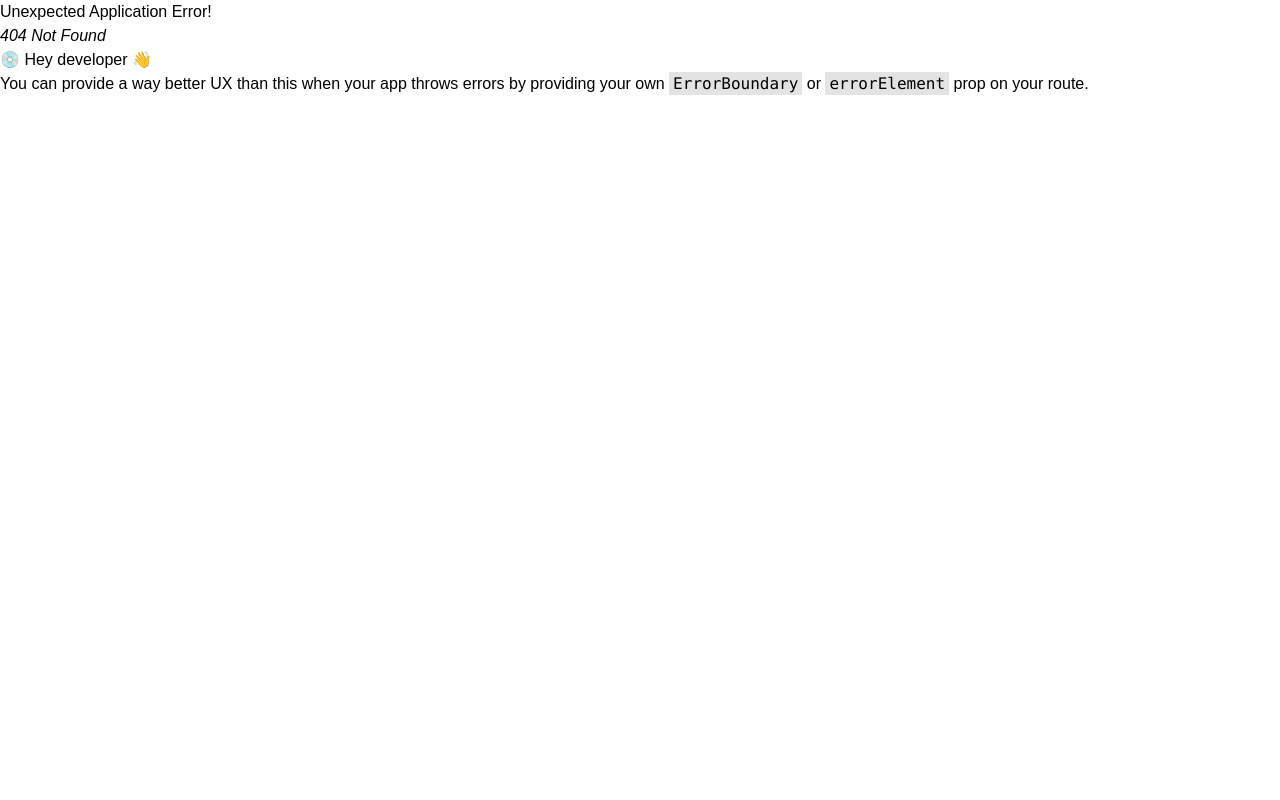
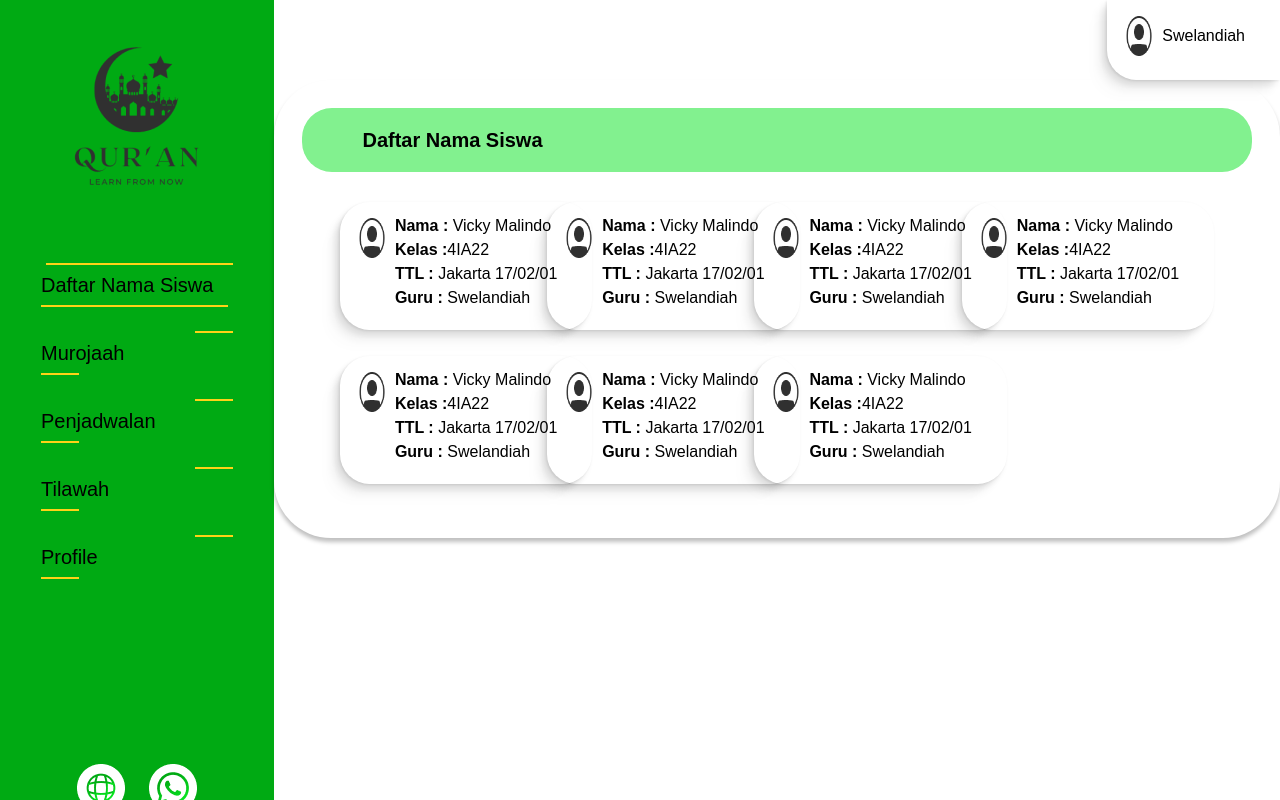
Before and after one commit to vickymalindo/skripsi-ngaji, a React (Vite) app: page /teacher/students in a window 1280 px wide. Before the commit this address had no page. Built offline with nearby package versions, Linux system fonts and the light colour scheme.

Commit message:
add page teacher and implement all student also form

```diff
--- /dev/null
+++ b/src/pages/teacher/Student.tsx
@@ -0,0 +1,60 @@
+import { CardProfile } from '../../views/atoms/Cards';
+import TitlePage from '../../views/atoms/TitlePage';
+import Appbar from '../../views/molecules/Appbar';
+
+const Student = () => {
+  return (
+    <div className='relative left-0 w-full lg:left-[274px] lg:w-[calc(100%-274px)] transition duration-300 ease-out'>
+      <Appbar username='Swelandiah' />
+      <div className='w-full box-shadow px-[22px] py-[22px] lg:px-7 lg:py-7 rounded-[57px]'>
+        <TitlePage page='Daftar Nama Siswa' />
+        <div className='grid grid-cols-1 min-[560px]:grid-cols-2 min-[886px]:grid-cols-3 lg:grid-cols-2 xl:grid-cols-4 place-items-center px-[33.47px] sm:px-[40.47px] lg:px-[60.47px]'>
+          <CardProfile
+            name='Vicky Malindo'
+            group='4IA22'
+            birthdate='Jakarta 17/02/01'
+            teacher='Swelandiah'
+          />
+          <CardProfile
+            name='Vicky Malindo'
+            group='4IA22'
+            birthdate='Jakarta 17/02/01'
+            teacher='Swelandiah'
+          />
+          <CardProfile
+            name='Vicky Malindo'
+            group='4IA22'
+            birthdate='Jakarta 17/02/01'
+            teacher='Swelandiah'
+          />
+          <CardProfile
+            name='Vicky Malindo'
+            group='4IA22'
+            birthdate='Jakarta 17/02/01'
+            teacher='Swelandiah'
+          />
+          <CardProfile
+            name='Vicky Malindo'
+            group='4IA22'
+            birthdate='Jakarta 17/02/01'
+            teacher='Swelandiah'
+          />
+          <CardProfile
+            name='Vicky Malindo'
+            group='4IA22'
+            birthdate='Jakarta 17/02/01'
+            teacher='Swelandiah'
+          />
+          <CardProfile
+            name='Vicky Malindo'
+            group='4IA22'
+            birthdate='Jakarta 17/02/01'
+            teacher='Swelandiah'
+          />
+        </div>
+      </div>
+    </div>
+  );
+};
+
+export default Student;
--- a/src/utils/SidebarProps.tsx
+++ b/src/utils/SidebarProps.tsx
@@ -43,7 +43,7 @@ export const sidebarOrtu: SidebarProps[] = [
 export const sidebarGuru: SidebarProps[] = [
   {
     text: 'Daftar Nama Siswa',
-    href: '/siswa',
+    href: '/teacher/students',
   },
   {
     text: 'Murojaah',
@@ -51,7 +51,7 @@ export const sidebarGuru: SidebarProps[] = [
   },
   {
     text: 'Penjadwalan',
-    href: '/penjadwalan',
+    href: '/teacher/shedule',
   },
   {
     text: 'Tilawah',
--- /dev/null
+++ b/src/views/molecules/Forms.tsx
@@ -0,0 +1,29 @@
+import Button from '../atoms/Button';
+import { InputFloating } from '../atoms/Inputs';
+import TitlePage from '../atoms/TitlePage';
+import Appbar from './Appbar';
+
+const Forms = () => {
+  return (
+    <div className='relative left-0 w-full lg:left-[274px] lg:w-[calc(100%-274px)] transition duration-300 ease-out'>
+      <Appbar username='Swelandiah' />
+      <div className='w-full box-shadow px-[22px] py-[22px] lg:px-7 lg:py-7 rounded-[57px]'>
+        <TitlePage page='Input Data Muraja’ah' />
+        <div className='px-[33.47px] sm:px-[40.47px] lg:px-[60.47px]'>
+          <InputFloating classname='mb-[39px]' label='Hari' />
+          <InputFloating classname='mb-[39px]' label='Tanggal' />
+          <InputFloating classname='mb-[39px]' label='Bulan' />
+          <InputFloating classname='mb-[39px]' label='Tahun' />
+          <InputFloating classname='mb-[39px]' label='Surat' />
+          <InputFloating classname='mb-[39px]' label='Ayat' />
+          <InputFloating classname='mb-[39px]' label='Juz' />
+          <div className='flex w-full justify-end mt-[49px] mb-[45px] '>
+            <Button children='Buat' />
+          </div>
+        </div>
+      </div>
+    </div>
+  );
+};
+
+export default Forms;
--- a/src/views/molecules/Sidebars.tsx
+++ b/src/views/molecules/Sidebars.tsx
@@ -88,9 +88,35 @@ export const SidebarAdmin = () => {
 };
 
 export const SidebarTeacher = () => {
+  const isClick = useAppSelector((state) => state.toggle.clicked);
+  const [isOpen, setIsOpen] = React.useState(isClick);
+  const dispatch = useAppDispatch();
+
+  React.useEffect(() => {
+    setIsOpen((prev) => (prev = isClick));
+  }, [isClick]);
+
   return (
-    <aside className='w-[274px] bg-dark-green fixed left-0 h-full'>
-      <div className='px-[9px] pt-[45px]'>
+    <div
+      className={
+        'transition duration-300 ease-out opacity-0 fixed lg:opacity-100' +
+        (isOpen
+          ? ' opacity-100 bg-black-rgba w-full h-screen z-10'
+          : ' opacity-0')
+      }>
+      <aside
+        className={
+          'lg:w-[274px] bg-dark-green fixed left-0 h-full overflow-y-scroll transition duration-150 ease-out' +
+          (isOpen ? ' w-[274px]' : 'w-0')
+        }>
+        <div className='relative px-[9px] pt-[45px]'>
+          <IoMdClose
+            className='absolute text-2xl text-white right-3 top-5 opacity-100 lg:opacity-0 transition duration-300 ease-out cursor-pointer'
+            onClick={(e) => {
+              e.preventDefault();
+              dispatch(hamburgerClicked());
+            }}
+          />
           <img src={Logo} alt='Logo' className='m-auto mb-[73px]' />
           <ul className='list-none'>
             {sidebarGuru.map((val, index) => (
@@ -100,5 +126,6 @@ export const SidebarTeacher = () => {
         </div>
         <Sosmed height='h-[calc(100%-538.82px)]' />
       </aside>
+    </div>
   );
 };
```
Also changed, not shown: src/routes/Router.tsx (+16 -0 lines). Lines whose indentation alone changed are shown as unchanged.
